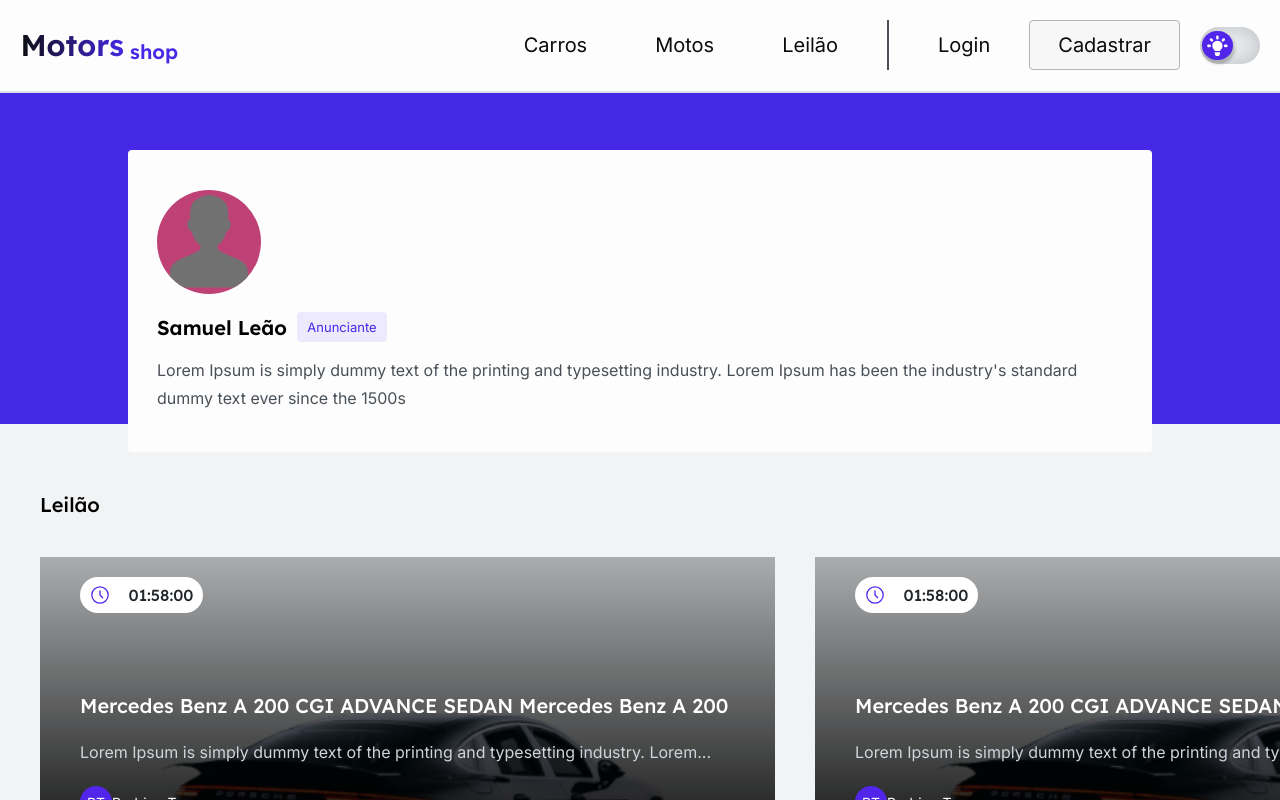
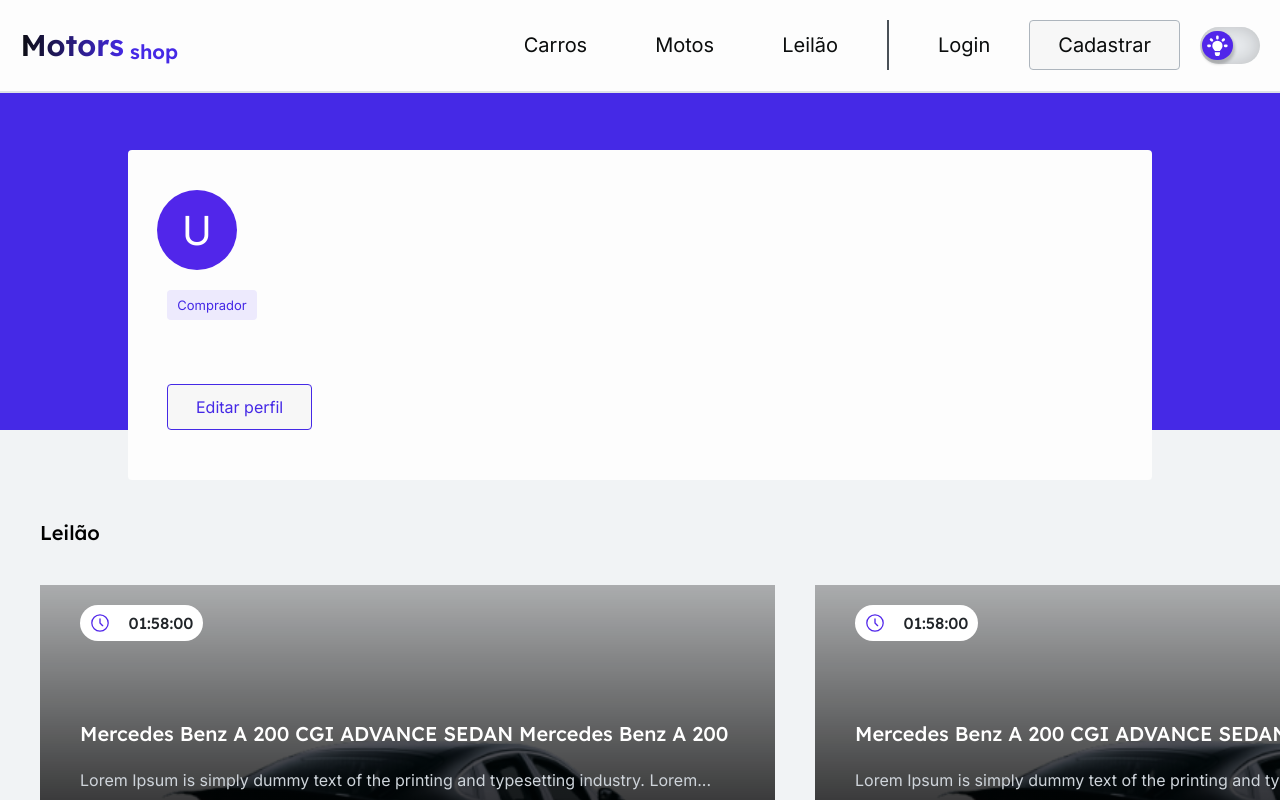
Before and after one commit to KA-17-Motors-Shop/group17, a React (Create React App) app: page /profile in a window 1280 px wide. Shown: the top 800 px of the page. Built offline with nearby package versions, Linux system fonts and the light colour scheme.

Commit message:
feat: box infos user api integration

```diff
--- a/src/Providers/User/activateUser.tsx
+++ b/src/Providers/User/activateUser.tsx
@@ -4,6 +4,7 @@ import { useUser } from "./login";
 
 // import { APILocal } from "../../services/urls.api";
 import { motorShopAPI } from "../../services/urls.api";
+import { useLoad } from "../Loading";
 interface IContext {
   activateUser: (code: string) => Promise<boolean>;
   recoveryNewCode: () => Promise<void>;
@@ -16,16 +17,20 @@ export const ActivateProvider: React.FC<{ children: React.ReactNode }> = ({
 }) => {
   const { getUser, token } = useUser();
 
+  const { hiddenLoad } = useLoad();
+
   const activateUser = async (code: string) => {
     return await motorShopAPI
       .patch(`/users/activate/${code}`)
       .then(async (res) => {
         toast.success("Usuário ativado com sucesso!");
         await getUser(token!);
+        hiddenLoad();
         return true;
       })
       .catch((err) => {
         toast.warning(err.response.data.message);
+        hiddenLoad();
         return false;
       });
   };
@@ -35,10 +40,14 @@ export const ActivateProvider: React.FC<{ children: React.ReactNode }> = ({
       .get(`users/recovery/code`, {
         headers: { Authorization: `Bearer ${token}` },
       })
-      .then(async (_) =>
-        toast.success("O código foi enviado para o seu e-mail")
-      )
-      .catch((err) => toast.warning(err.response.data.message));
+      .then(async (_) => {
+        hiddenLoad();
+        toast.success("O código foi enviado para o seu e-mail");
+      })
+      .catch((err) => {
+        hiddenLoad();
+        toast.warning(err.response.data.message);
+      });
   };
 
   return (
--- a/src/components/ActivateUser/index.tsx
+++ b/src/components/ActivateUser/index.tsx
@@ -13,6 +13,7 @@ import { yupResolver } from "@hookform/resolvers/yup";
 import { useForm } from "react-hook-form";
 import { ButtonOutline1 } from "../Button";
 import { useActivate } from "../../Providers/User/activateUser";
+import { useLoad } from "../../Providers/Loading";
 
 const ActivateUserSpan: React.FC = () => {
   const [show, setShow] = useState<boolean>(false);
@@ -34,9 +35,11 @@ const ActivateUserSpan: React.FC = () => {
   });
 
   const { activateUser, recoveryNewCode } = useActivate();
+  const { showLoad } = useLoad();
 
   const handleCode = async (data: { code?: string }) => {
     console.log(data);
+    showLoad();
     const result = await activateUser(data.code!);
     if (result) {
       handle();
@@ -44,6 +47,7 @@ const ActivateUserSpan: React.FC = () => {
   };
 
   const recovery = async () => {
+    showLoad();
     await recoveryNewCode();
   };
 
--- a/src/components/Header/DropDown/SubMenu/index.tsx
+++ b/src/components/Header/DropDown/SubMenu/index.tsx
@@ -1,4 +1,5 @@
 import * as DropdownMenu from "@radix-ui/react-dropdown-menu";
+import { useHistory } from "react-router-dom";
 import { useUser } from "../../../../Providers/User/login";
 import Avatar from "../../../Avatar";
 import { DropItem } from "../styles";
@@ -10,6 +11,7 @@ interface Iprops {
 
 const SubMenuUser: React.FC<Iprops> = ({ userName }) => {
   const { logOut } = useUser();
+  const history = useHistory();
 
   return (
     <DropdownMenu.Root>
@@ -18,8 +20,10 @@ const SubMenuUser: React.FC<Iprops> = ({ userName }) => {
       </LoggedTrigger>
 
       <SubMenuContainer>
-        <DropItem>Editar Perfil</DropItem>
-        <DropItem>Editar endereço</DropItem>
+        <DropItem onSelect={() => history.push("/profile")}>
+          Meu Perfil
+        </DropItem>
+        <DropItem>Gerenciar Endereços</DropItem>
         <DropItem>Minhas Compras</DropItem>
         <DropItem onSelect={logOut}>Sair</DropItem>
         <DropdownMenu.Arrow />
--- a/src/components/Header/NavBar/SubMenuDesk/index.tsx
+++ b/src/components/Header/NavBar/SubMenuDesk/index.tsx
@@ -1,3 +1,4 @@
+import { useHistory } from "react-router-dom";
 import { useUser } from "../../../../Providers/User/login";
 import Avatar from "../../../Avatar";
 import { Content, Item, LoggedMenu, Trigger } from "./styles";
@@ -8,6 +9,7 @@ interface Iprops {
 
 const SubMenuUserDesk: React.FC<Iprops> = ({ userName }) => {
   const { logOut } = useUser();
+  const history = useHistory();
 
   return (
     <LoggedMenu>
@@ -16,8 +18,8 @@ const SubMenuUserDesk: React.FC<Iprops> = ({ userName }) => {
       </Trigger>
 
       <Content sideOffset={21}>
-        <Item>Editar Perfil</Item>
-        <Item>Editar Endereço</Item>
+        <Item onSelect={() => history.push("/profile")}>Meu Perfil</Item>
+        <Item>Gerenciar Endereços</Item>
         <Item>Minhas Compras</Item>
         <Item onSelect={logOut}>Sair</Item>
       </Content>
--- a/src/components/UserInfoBox/index.tsx
+++ b/src/components/UserInfoBox/index.tsx
@@ -1,26 +1,45 @@
+import { ButtonPrimaryOutline } from "../Button";
+
 import {
   UserInfoBoxContainer,
   NameContainerWithTag,
-  TopImageContainer,
+  Avatar,
+  TopDiv,
+  ButtonsContainer,
 } from "./styles";
 
-const UserInfoBox: React.FC<{ IMG_PROFILE: string }> = ({
-  IMG_PROFILE,
+interface IProps {
+  userName: string;
+  description: string;
+  typeUser: boolean;
+}
+
+const UserInfoBox: React.FC<IProps> = ({
+  userName,
+  description,
+  typeUser,
 }): JSX.Element => {
+  const avatarLetters = (name: string = "Usuário") => {
+    if (name.split(" ").length > 1) {
+      return name[0] + name[name.split("").indexOf(" ") + 1];
+    }
+    return name[0];
+  };
+
   return (
     <UserInfoBoxContainer>
-      <TopImageContainer>
-        <img src={IMG_PROFILE} alt="Imagem de perfil" />
-      </TopImageContainer>
-      <NameContainerWithTag>
-        <h2>Samuel Leão</h2>
-        <span>Anunciante</span>
-      </NameContainerWithTag>
-      <p>
-        Lorem Ipsum is simply dummy text of the printing and typesetting
-        industry. Lorem Ipsum has been the industry's standard dummy text ever
-        since the 1500s
-      </p>
+      <TopDiv>
+        <Avatar>{avatarLetters(userName).toUpperCase()}</Avatar>
+        <NameContainerWithTag>
+          <h2>{userName}</h2>
+          <span>{typeUser ? "Anunciante" : "Comprador"}</span>
+        </NameContainerWithTag>
+      </TopDiv>
+      <p>{description}</p>
+      <ButtonsContainer>
+        <ButtonPrimaryOutline>Editar perfil</ButtonPrimaryOutline>
+        {typeUser && <ButtonPrimaryOutline>Criar anúncio</ButtonPrimaryOutline>}
+      </ButtonsContainer>
     </UserInfoBoxContainer>
   );
 };
--- a/src/components/UserInfoBox/styles.ts
+++ b/src/components/UserInfoBox/styles.ts
@@ -1,6 +1,10 @@
 import styled from "styled-components";
 
 export const UserInfoBoxContainer = styled.div`
+  display: flex;
+  flex-direction: column;
+  gap: 1rem;
+
   width: 90%;
   border-radius: 4px;
   padding: 6px 20px 30px 20px;
@@ -24,6 +28,17 @@ export const UserInfoBoxContainer = styled.div`
     width: 80%;
   }
 `;
+export const Avatar = styled.div`
+  border-radius: 50%;
+  background-color: ${({ theme }) => theme.brand.brand2};
+  width: 4rem;
+  height: 4rem;
+  display: flex;
+  align-items: center;
+  justify-content: center;
+  color: ${({ theme }) => theme.greyScale.whiteFixed};
+  font-size: 2rem;
+`;
 
 export const TopImageContainer = styled.div`
   width: 104px;
@@ -37,6 +52,13 @@ export const TopImageContainer = styled.div`
     object-fit: cover;
     border-radius: 50%;
   }
+`;
+
+export const TopDiv = styled.div`
+  display: flex;
+  flex-direction: column;
+  align-items: flex-start;
+  gap: 1rem;
 `;
 
 export const NameContainerWithTag = styled.div`
@@ -74,3 +96,19 @@ export const NameContainerWithTag = styled.div`
     }
   }
 `;
+
+export const ButtonsContainer = styled.div`
+  display: flex;
+  justify-content: flex-start;
+  flex-wrap: nowrap;
+  gap: 1rem;
+
+  > div {
+    padding: 0.5rem;
+    height: 100%;
+
+    button {
+      font-size: 0.8rem;
+    }
+  }
+`;
--- a/src/pages/ProfileViewUser/index.tsx
+++ b/src/pages/ProfileViewUser/index.tsx
@@ -1,5 +1,3 @@
-import IMG_PROFILE from "../../assets/img/default_profile.png";
-
 import UserInfoBox from "../../components/UserInfoBox";
 import Footer from "../../components/Footer";
 import Header from "../../components/Header";
@@ -8,13 +6,33 @@ import CarsList from "../../components/Lists/CarsList";
 import MotorcyclesList from "../../components/Lists/MotorcyclesList";
 
 import { ProfileViewUserContainer, ProfileMain } from "./styles";
+import { useUser } from "../../Providers/User/login";
+import { useCallback, useEffect, useState } from "react";
+import { IUser } from "../../interfaces/user";
 
 const ProfileViewUser: React.FC = (): JSX.Element => {
+  const { token, getUser } = useUser();
+
+  const [user, setUser] = useState<IUser>({});
+
+  const handleAuth = useCallback(async () => {
+    const user = await getUser(token as string);
+    setUser(user!);
+  }, [getUser, token]);
+
+  useEffect(() => {
+    handleAuth();
+  }, [handleAuth]);
+
   return (
     <ProfileViewUserContainer>
       <Header />
       <ProfileMain>
-        <UserInfoBox IMG_PROFILE={IMG_PROFILE} />
+        <UserInfoBox
+          description={user.description as string}
+          userName={user.name as string}
+          typeUser={user.isSeller as boolean}
+        />
         <AuctionList />
         <CarsList />
         <MotorcyclesList />
```
